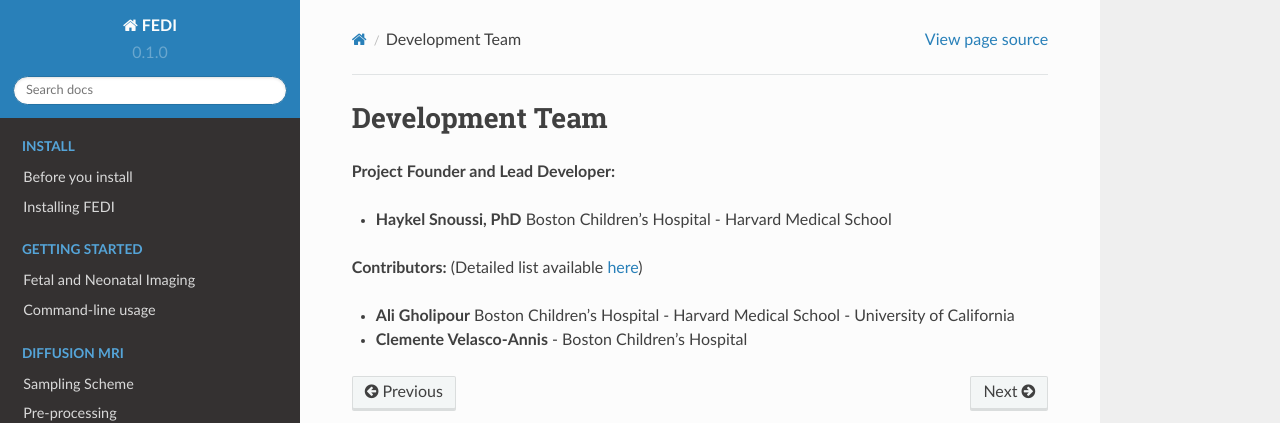
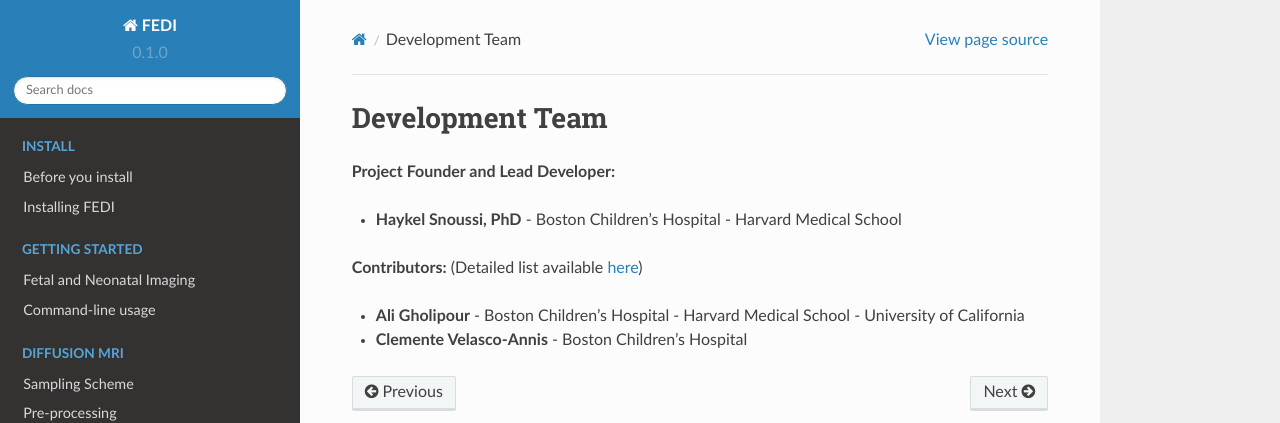
Before and after one commit to FEDIToolbox/FEDI, a Sphinx documentation site: the page built from documentation/source/developer_section/starts.rst, in a window 1280 px wide. Shown: the top 423 px of the page. Built offline with Sphinx 7.4.7 and the Read the Docs theme 2.0.0, drawn with Linux system fonts in a browser that asks for light colours.

```diff
--- a/documentation/source/developer_section/starts.rst
+++ b/documentation/source/developer_section/starts.rst
@@ -4,13 +4,13 @@ Development Team
 **Project Founder and Lead Developer:**
 
 - **Haykel Snoussi, PhD**
-  Boston Children's Hospital - Harvard Medical School
+  - Boston Children's Hospital - Harvard Medical School
 
 **Contributors:**
 (Detailed list available `here <https://github.com/FEDIToolbox/FEDI/graphs/contributors/>`__)
 
 - **Ali Gholipour**
-  Boston Children's Hospital - Harvard Medical School - University of California
+  - Boston Children's Hospital - Harvard Medical School - University of California
 
 - **Clemente Velasco-Annis**
   - Boston Children's Hospital
```
